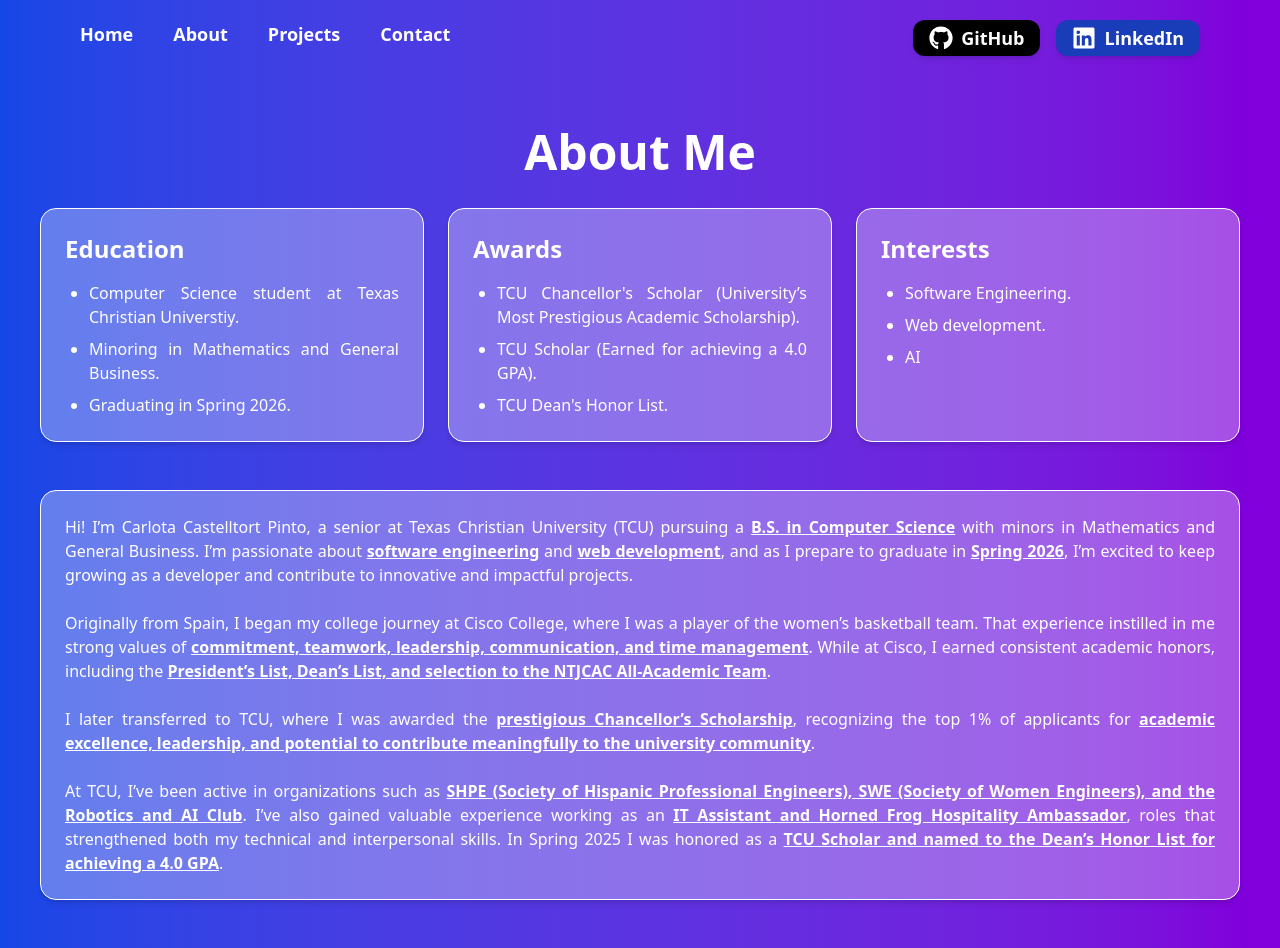
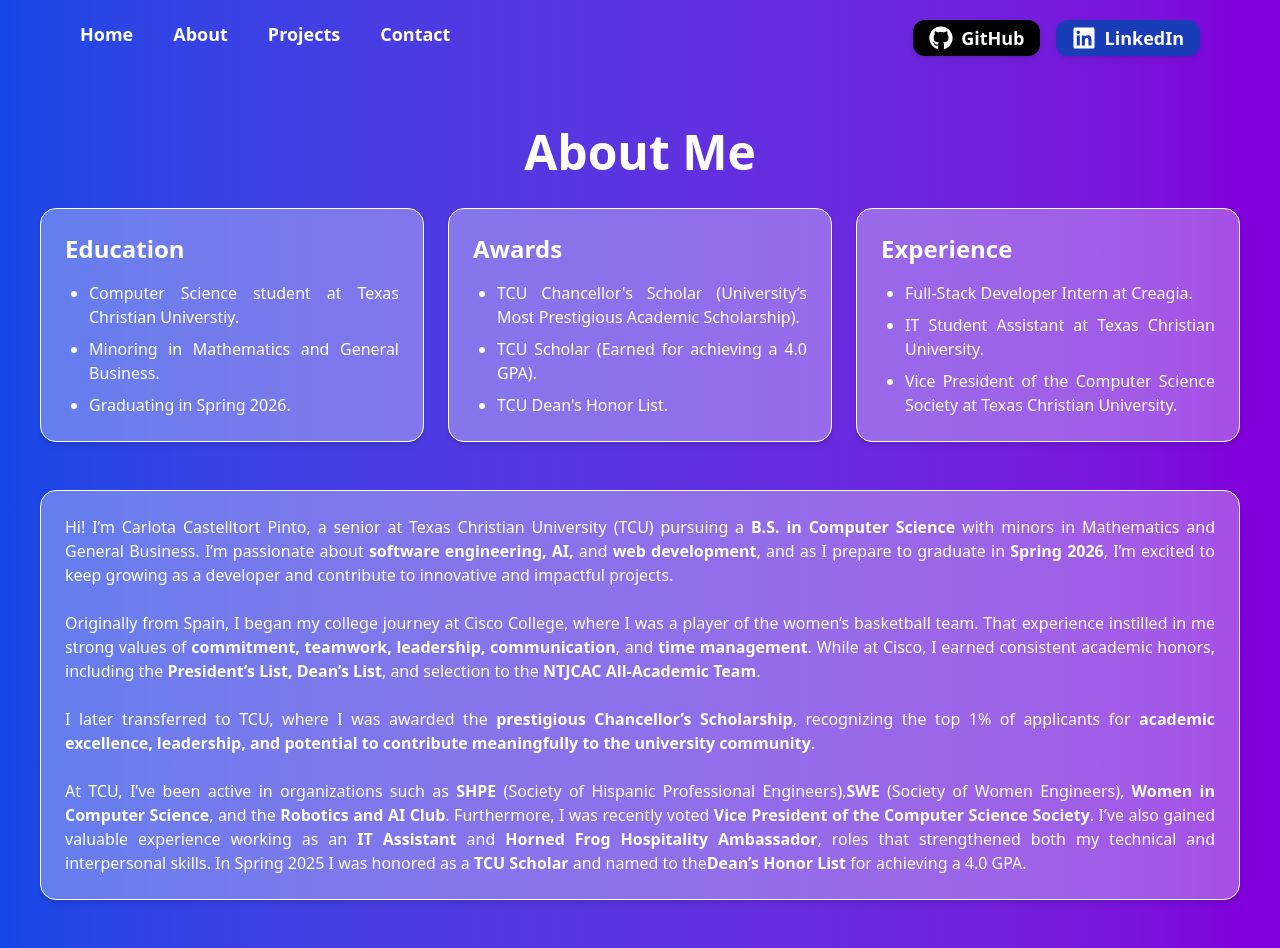
Before and after one commit to CCastelltort/personal-portfolio, a Next.js app: page /about in a window 1280 px wide. Built offline with nearby package versions, Linux system fonts and the light colour scheme.

Commit message:
Exctract Highligt span component for text in about page

```diff
--- a/app/about/page.tsx
+++ b/app/about/page.tsx
@@ -1,4 +1,5 @@
 import React from 'react'
+import Highlight from '../components/Highlight';
 
 const page = () => {
   return (
@@ -26,38 +27,39 @@ const page = () => {
         </div>
 
         <div className="bg-white/30 p-6 rounded-2xl shadow-md text-white text-justify transition-transform duration-300 hover:scale-105 border border-white">
-          <h2 className='text-2xl font-bold mb-4'>Interests</h2>
+          <h2 className='text-2xl font-bold mb-4'>Experience</h2>
           <ul className='list-disc pl-6 space-y-2'>
-            <li>Software Engineering.</li>
-            <li>Web development.</li>
-            <li>AI</li>
+            <li>Full-Stack Developer Intern at Creagia.</li>
+            <li>IT Student Assistant at Texas Christian University.</li>
+            <li>Vice President of the Computer Science Society at Texas Christian University.</li>
           </ul>
         </div>
         <div className="bg-white/30 p-6 rounded-2xl shadow-md text-white lg:col-span-3 text-justify mt-6 transition-transform duration-300 hover:scale-102 border border-white">
           <p>
-            Hi! I’m Carlota Castelltort Pinto, a senior at Texas Christian University (TCU) pursuing a <span className="font-bold underline decoration-skip-ink">B.S.
-            in Computer Science</span> with minors in Mathematics and General Business. I’m passionate about <span className="font-bold underline">software
-            engineering</span> and <span className="font-bold underline"> web development</span>, and as I prepare to graduate in <span className="font-bold underline">Spring
-            2026</span>, I’m excited to keep growing as a developer and contribute to innovative and impactful projects.
+            Hi! I’m Carlota Castelltort Pinto, a senior at Texas Christian University (TCU) pursuing a <Highlight>B.S.
+            in Computer Science</Highlight> with minors in Mathematics and General Business. I’m passionate about <Highlight>software
+            engineering, AI,</Highlight> and <Highlight>web development</Highlight>, and as I prepare to graduate in <Highlight>Spring
+            2026</Highlight>, I’m excited to keep growing as a developer and contribute to innovative and impactful projects.
           </p>
           <br></br>
           <p>Originally from Spain, I began my college journey at Cisco College, where I was a player of the women’s
-            basketball team. That experience instilled in me strong values of <span className="font-bold underline">commitment, teamwork, leadership, communication,
-            and time management</span>. While at Cisco, I earned consistent academic honors, including the <span className="font-bold underline">President’s List,
-            Dean’s List, and selection to the NTJCAC All-Academic Team</span>.
+            basketball team. That experience instilled in me strong values of <Highlight>commitment, teamwork, leadership, communication</Highlight>,
+            and <Highlight>time management</Highlight>. While at Cisco, I earned consistent academic honors, including the <Highlight>President’s List,
+            Dean’s List</Highlight>, and selection to the <Highlight>NTJCAC All-Academic Team</Highlight>.
           </p>
           <br></br>
-          <p>I later transferred to TCU, where I was awarded the <span className="font-bold underline">prestigious Chancellor’s Scholarship</span>, recognizing
-            the top 1% of applicants for <span className="font-bold underline">academic excellence, leadership, and potential to contribute meaningfully
-            to the university community</span>.
+          <p>I later transferred to TCU, where I was awarded the <Highlight>prestigious Chancellor’s Scholarship</Highlight>, recognizing
+            the top 1% of applicants for <Highlight>academic excellence, leadership, and potential to contribute meaningfully
+            to the university community</Highlight>.
           </p>
           <br></br>
           <p>
-            At TCU, I’ve been active in organizations such as <span className="font-bold underline">SHPE (Society of Hispanic Professional Engineers),
-            SWE (Society of Women Engineers), and the Robotics and AI Club</span>. I’ve also gained valuable experience working as
-            an <span className="font-bold underline">IT Assistant and Horned Frog Hospitality Ambassador</span>, roles that strengthened both my
-            technical and interpersonal skills. In Spring 2025 I was honored as a <span className="font-bold underline">TCU Scholar and named to the
-            Dean’s Honor List for achieving a 4.0 GPA</span>.
+            At TCU, I’ve been active in organizations such as <Highlight>SHPE</Highlight> (Society of Hispanic Professional Engineers),
+            <Highlight>SWE</Highlight> (Society of Women Engineers), <Highlight>Women in Computer Science</Highlight>, and the <Highlight>Robotics and AI Club</Highlight>. Furthermore, I was
+            recently voted <Highlight>Vice President of the Computer Science Society</Highlight>. I’ve also gained valuable experience working as
+            an <Highlight>IT Assistant</Highlight> and <Highlight>Horned Frog Hospitality Ambassador</Highlight>, roles that strengthened both my
+            technical and interpersonal skills. In Spring 2025 I was honored as a <Highlight>TCU Scholar</Highlight> and named to the
+            <Highlight>Dean’s Honor List</Highlight> for achieving a 4.0 GPA.
           </p>
         </div>
       </div>
--- /dev/null
+++ b/app/components/Highlight.tsx
@@ -0,0 +1,11 @@
+import React from 'react'
+
+const Highlight = ({ children }: { children: React.ReactNode }) => {
+  return (
+    <span className="font-bold ">
+        {children}
+    </span>
+  )
+}
+
+export default Highlight
```
